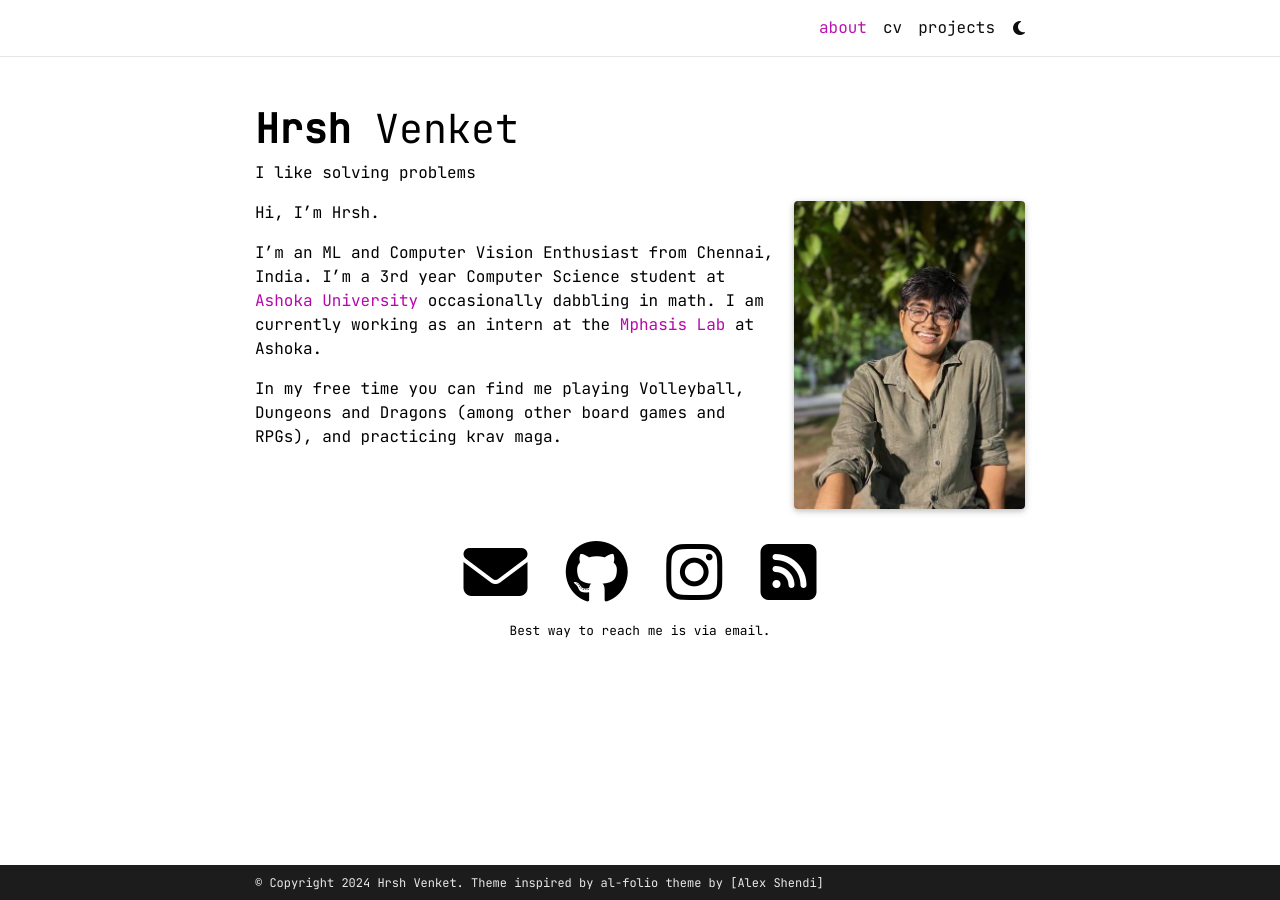
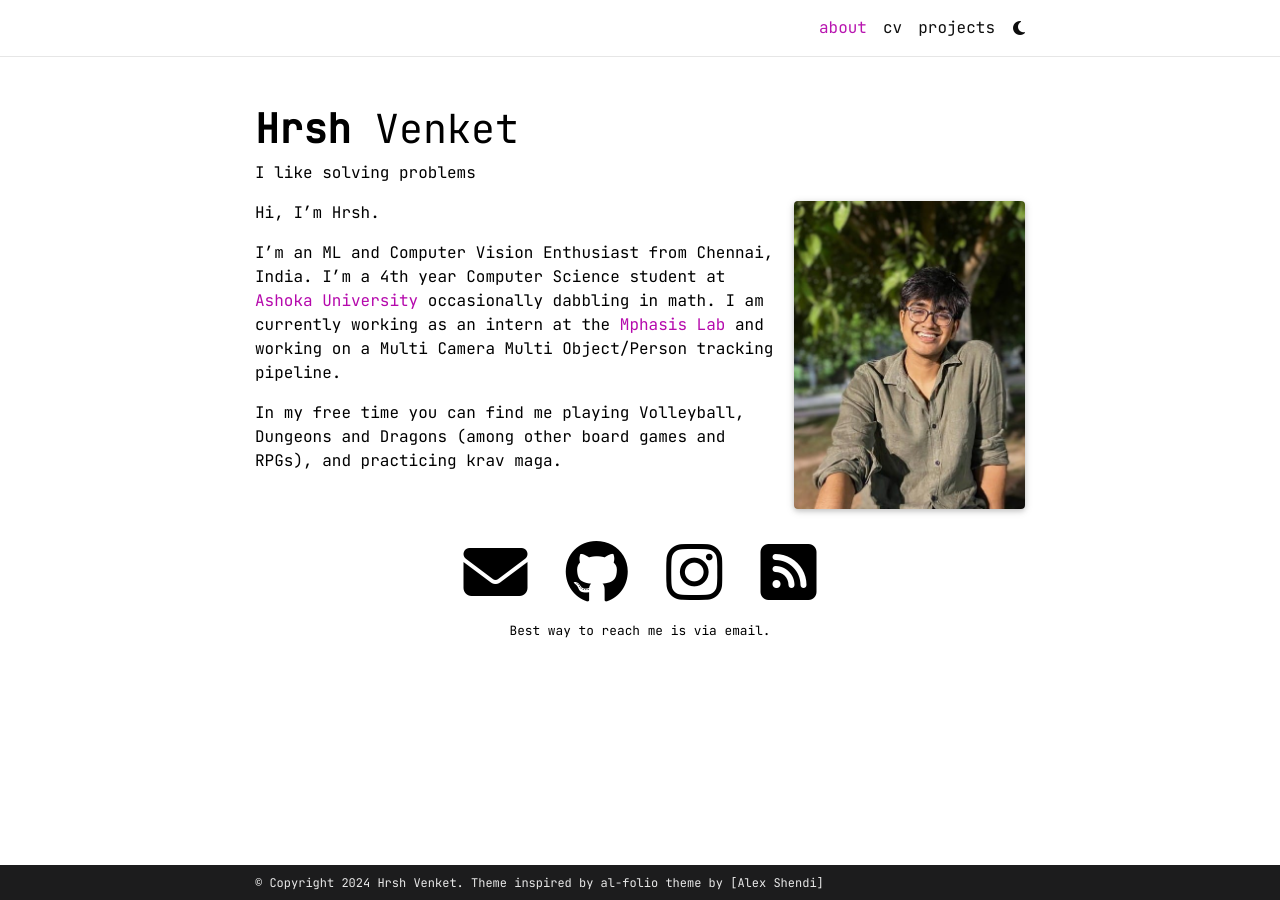
Before and after one commit to Hrsh-Venket/Hrsh-Venket.github.io, a Jekyll site: the page built from _pages/about.md, in a window 1280 px wide. Built offline with Jekyll 4.4.1, drawn with Linux system fonts in a browser that asks for light colours; full-size pictures stand in for the smaller copies a plugin makes; comment, search, counter and statistics services are not loaded; a style sheet for code colours, icons or effects is not loaded.

Commit message:
Updated Profile?

```diff
--- a/_pages/about.md
+++ b/_pages/about.md
@@ -17,6 +17,6 @@
 ---
 Hi, I'm Hrsh.
 
-I'm an ML and Computer Vision Enthusiast from Chennai, India. I'm a 3rd year Computer Science student at [Ashoka University](https://www.ashoka.edu.in/) occasionally dabbling in math. I am currently working as an intern at the [Mphasis Lab](https://ml2ct.ashoka.edu.in/en/) at Ashoka.
+I'm an ML and Computer Vision Enthusiast from Chennai, India. I'm a 4th year Computer Science student at [Ashoka University](https://www.ashoka.edu.in/) occasionally dabbling in math. I am currently working as an intern at the [Mphasis Lab](https://ml2ct.ashoka.edu.in/en/) and working on a Multi Camera Multi Object/Person tracking pipeline.
 
 In my free time you can find me playing Volleyball, Dungeons and Dragons (among other board games and RPGs), and practicing krav maga.
```
Also changed, not shown: _pages/about_einstein.md (deleted, +0 -5 lines).
